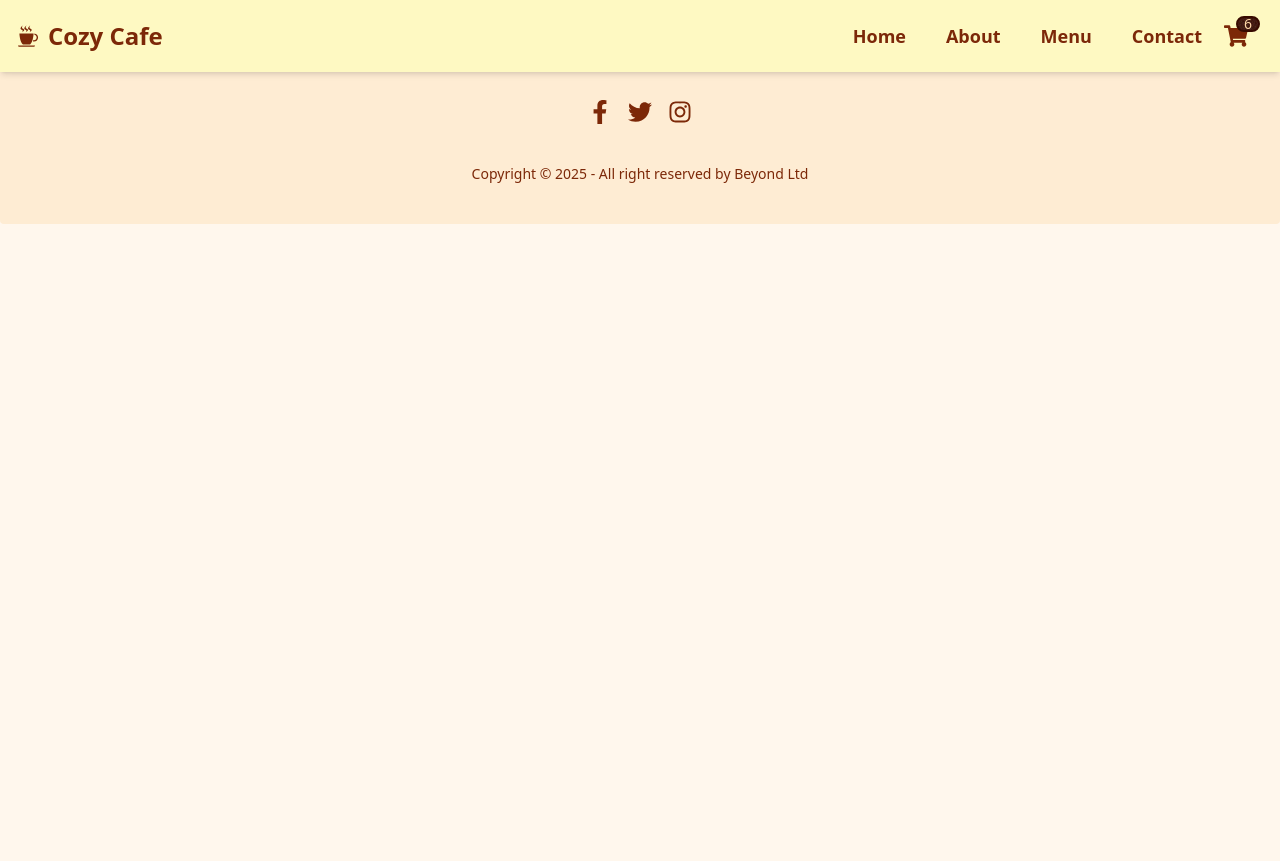
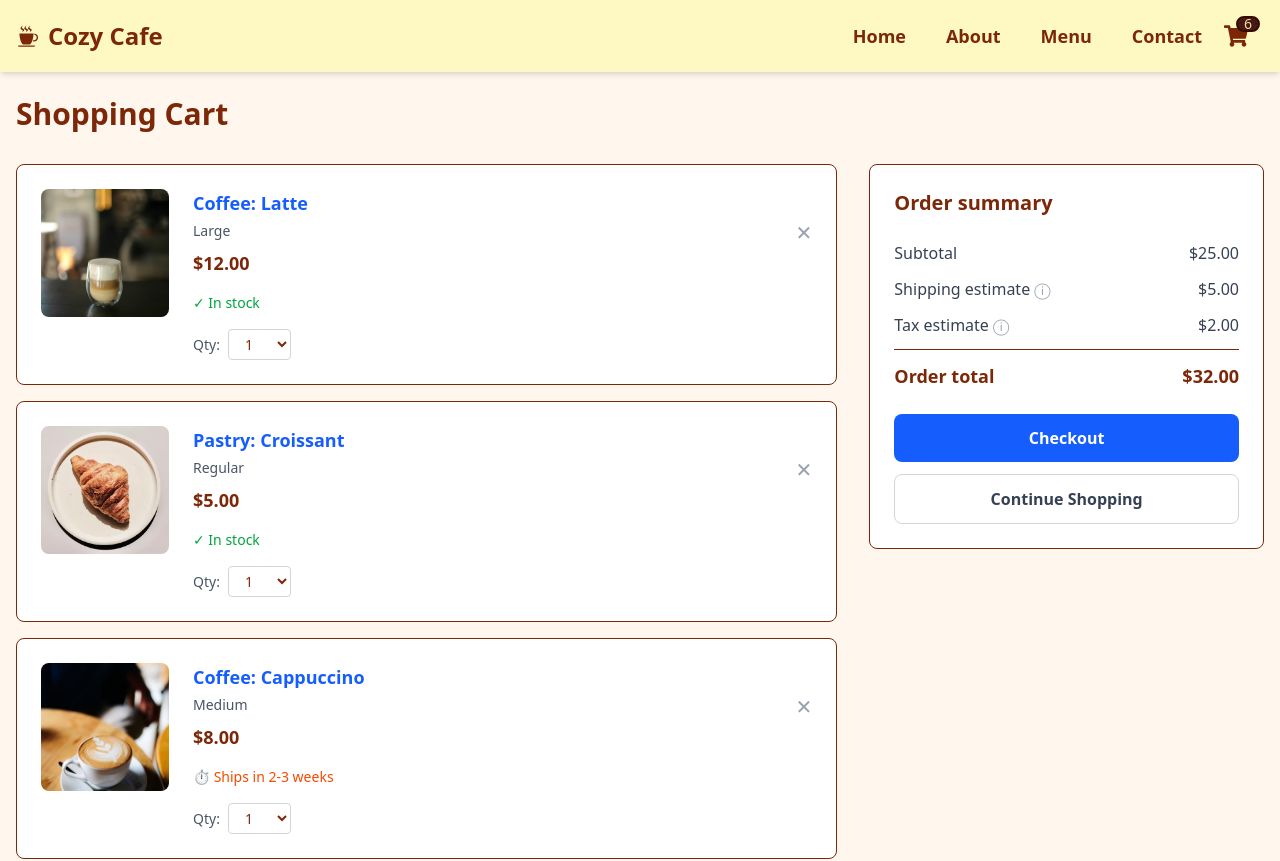
Before and after one commit to AungKoKoKhant-akkk/Cafe, a React (Vite) app: page /cart in a window 1280 px wide. Shown: the top 861 px of the page. Before the commit the page ends 800 px from the top, so only its background shows below. Built offline with nearby package versions, Linux system fonts and the light colour scheme.

Commit message:
create Cart Page

```diff
--- a/src/App.jsx
+++ b/src/App.jsx
@@ -5,6 +5,7 @@ import Menu from './pages/Menu'
 import Nav from './components/Nav'
 import Contact from './pages/Contact'
 import Footer from './components/Footer'
+import Cart from './pages/Cart'
 
 import { Routes, Route } from 'react-router-dom'
 
@@ -19,6 +20,7 @@ function App() {
         <Route path="/about" element={<About />} />
         <Route path="/menu" element={<Menu />} />
         <Route path="/contact" element={<Contact />} />
+        <Route path='/cart' element={<Cart />} />
       </Routes>
       <Footer />
 
--- /dev/null
+++ b/src/pages/Cart.jsx
@@ -0,0 +1,184 @@
+import React from 'react';
+import { Link } from 'react-router-dom';
+
+function Cart() {
+    // Mock data for design
+    const mockCartItems = [
+        {
+            id: 1,
+            name: 'Latte',
+            category: 'Coffee',
+            size: 'Large',
+            price: 12.00,
+            quantity: 1,
+            image: '/src/assets/Coffee/Latte.avif',
+            inStock: true
+        },
+        {
+            id: 2,
+            name: 'Croissant',
+            category: 'Pastry',
+            size: 'Regular',
+            price: 5.00,
+            quantity: 1,
+            image: '/src/assets/Pastry/PlainCroissant.avif',
+            inStock: true
+        },
+        {
+            id: 3,
+            name: 'Cappuccino',
+            category: 'Coffee',
+            size: 'Medium',
+            price: 8.00,
+            quantity: 1,
+            image: '/src/assets/Coffee/Cappuccino.avif',
+            inStock: false,
+            shipsIn: '2-3 weeks'
+        }
+    ];
+
+    const subtotal = mockCartItems.reduce((sum, item) => sum + (item.price * item.quantity), 0);
+    const shippingEstimate = 5.00;
+    const taxEstimate = subtotal * 0.08; // 8% tax
+    const orderTotal = subtotal + shippingEstimate + taxEstimate;
+
+    return (
+        <div className="max-w-7xl mx-auto p-4 mt-20 min-h-screen">
+            <h1 className="text-3xl font-bold mb-8">Shopping Cart</h1>
+
+            <div className="grid grid-cols-1 lg:grid-cols-3 gap-8">
+                {/* LEFT SIDE - Cart Items (2/3 width) */}
+                <div className="lg:col-span-2 space-y-4">
+                    {mockCartItems.map((item) => (
+                        <div
+                            key={item.id}
+                            className="bg-white border rounded-lg p-6 hover:shadow-lg transition-shadow duration-200"
+                        >
+                            <div className="flex gap-6">
+                                {/* Product Image */}
+                                <div className="shrink-0">
+                                    <img
+                                        src={item.image}
+                                        alt={item.name}
+                                        className="w-20 h-20 sm:w-32 sm:h-32 object-cover rounded-lg bg-gray-100"
+                                    />
+                                </div>
+
+                                {/* Product Details */}
+                                <div className="grow">
+                                    <div className="flex justify-between">
+                                        <div>
+                                            <h3 className="text-lg font-semibold text-blue-600 hover:underline cursor-pointer">
+                                                {item.category}: {item.name}
+                                            </h3>
+                                            <p className="text-gray-600 text-sm mt-1">{item.size}</p>
+                                            <p className="text-lg font-semibold mt-2">${item.price.toFixed(2)}</p>
+                                        </div>
+
+                                        {/* Remove Button */}
+                                        <button
+                                            className="text-gray-400 hover:text-red-500 text-xl"
+                                            aria-label="Remove item"
+                                        >
+                                            ✕
+                                        </button>
+                                    </div>
+
+                                    {/* Stock Status */}
+                                    <div className="mt-4">
+                                        {item.inStock ? (
+                                            <p className="text-green-600 text-sm flex items-center gap-1">
+                                                ✓ In stock
+                                            </p>
+                                        ) : (
+                                            <p className="text-orange-600 text-sm flex items-center gap-1">
+                                                ⏱ Ships in {item.shipsIn}
+                                            </p>
+                                        )}
+                                    </div>
+
+                                    {/* Quantity Dropdown */}
+                                    <div className="mt-4 flex items-center gap-2">
+                                        <label className="text-sm text-gray-600">Qty:</label>
+                                        <select
+                                            value={item.quantity}
+                                            className="border border-gray-300 rounded px-3 py-1 text-sm focus:outline-none focus:ring-2 focus:ring-blue-500"
+                                        >
+                                            {[1, 2, 3, 4, 5, 6, 7, 8, 9, 10].map(num => (
+                                                <option key={num} value={num}>{num}</option>
+                                            ))}
+                                        </select>
+                                    </div>
+                                </div>
+                            </div>
+                        </div>
+                    ))}
+                </div>
+
+                {/* RIGHT SIDE - Order Summary (1/3 width) */}
+                <div className="lg:col-span-1">
+                    <div className="bg-white border rounded-lg p-6 sticky top-24">
+                        <h2 className="text-xl font-semibold mb-6">Order summary</h2>
+
+                        {/* Summary Items */}
+                        <div className="space-y-3 mb-6">
+                            <div className="flex justify-between text-gray-700">
+                                <span>Subtotal</span>
+                                <span>${subtotal.toFixed(2)}</span>
+                            </div>
+
+                            <div className="flex justify-between text-gray-700">
+                                <div className="flex items-center gap-1">
+                                    <span>Shipping estimate</span>
+                                    <span className="text-gray-400 cursor-pointer">ⓘ</span>
+                                </div>
+                                <span>${shippingEstimate.toFixed(2)}</span>
+                            </div>
+
+                            <div className="flex justify-between text-gray-700">
+                                <div className="flex items-center gap-1">
+                                    <span>Tax estimate</span>
+                                    <span className="text-gray-400 cursor-pointer">ⓘ</span>
+                                </div>
+                                <span>${taxEstimate.toFixed(2)}</span>
+                            </div>
+
+                            <div className="border-t pt-3 mt-3">
+                                <div className="flex justify-between text-lg font-semibold">
+                                    <span>Order total</span>
+                                    <span>${orderTotal.toFixed(2)}</span>
+                                </div>
+                            </div>
+                        </div>
+
+                        {/* Checkout Button */}
+                        <button className="w-full bg-blue-600 hover:bg-blue-700 text-white font-semibold py-3 rounded-lg transition-colors">
+                            Checkout
+                        </button>
+                        <Link to="/menu" className="block mt-3">
+                            <button className="w-full border border-gray-300 hover:bg-gray-50 text-gray-700 font-semibold py-3 rounded-lg transition-colors">
+                                Continue Shopping
+                            </button>
+                        </Link>
+                    </div>
+                </div>
+            </div>
+
+            {/* Empty Cart Message (commented for now) */}
+            {mockCartItems.length === 0 && (
+                <div className="text-center py-20 bg-white rounded-lg shadow-sm">
+                    <div className="text-6xl mb-4">🛒</div>
+                    <p className="text-2xl font-semibold text-gray-700 mb-2">Your cart is empty</p>
+                    <p className="text-gray-500 mb-6">Add some delicious items to get started!</p>
+                    <Link to="/menu">
+                        <button className="bg-blue-600 text-white px-8 py-3 rounded-lg hover:bg-blue-700 transition-colors">
+                            Browse Menu
+                        </button>
+                    </Link>
+                </div>
+            )}
+        </div>
+    );
+}
+
+export default Cart;
--- a/src/pages/ShowingMenu.jsx
+++ b/src/pages/ShowingMenu.jsx
@@ -3,6 +3,7 @@ import MenuData from '../data/MenuData';
 import { useState, useEffect, useMemo } from 'react';
 import ShowingMenuButton from '../components/ShowingMenuComponents/ShowingMenuButton';
 import PopularMenuCard from '../components/ShowingMenuComponents/PopularMenuCard';
+import { Link } from 'react-router-dom'
 
 function ShowingMenu() {
 
@@ -63,6 +64,10 @@ function ShowingMenu() {
                 </div>
             ) : null}
 
+            <div className='text-center '>
+                <Link to="/menu" className="btn btn-primary mt-4 btn-outline hover:bg-primary">View Full Menu</Link>
+            </div>
+
         </div>
 
 
```
